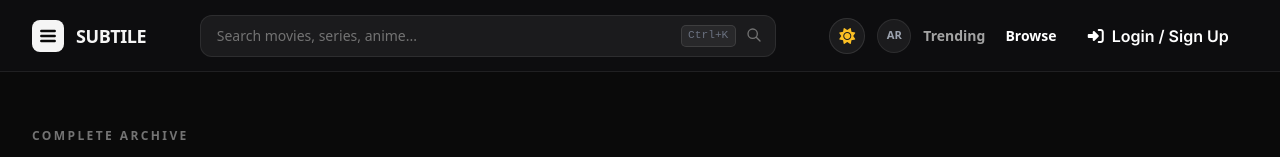
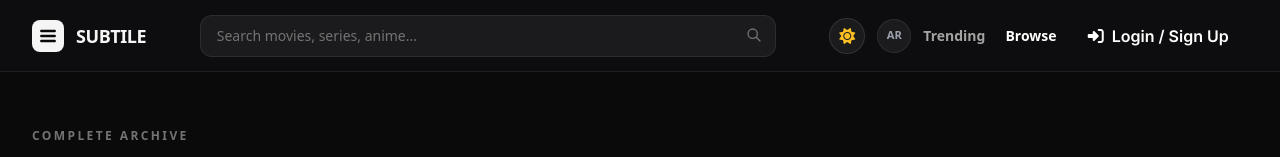
Before and after one commit to B7BE1/Subtile, a plain HTML site: page browse.html in a window 1280 px wide. Shown: the top 157 px of the page. Drawn offline with nearby package versions, Linux system fonts and the light colour scheme; no server answers.

Commit message:
fix: remove Ctrl+K hint from search inputs

```diff
--- a/browse.html
+++ b/browse.html
@@ -63,7 +63,6 @@
             <div class="flex-1 max-w-xl mx-4 relative">
                 <div class="relative">
                     <input type="text" id="catalogSearchInput" oninput="onCatalogSearch()" placeholder="Search movies, TV shows, anime..." autocomplete="off" data-i18n="searchPlaceholder" class="w-full bg-white/[0.06] border border-white/[0.08] rounded-xl py-2.5 ps-4 pe-16 text-sm focus:outline-none focus:border-white/25 focus:bg-white/[0.09] transition-all text-neutral-200 placeholder:text-neutral-500">
-                    <kbd style="position:absolute; right:2.5rem; top:50%; transform:translateY(-50%); background:rgba(255,255,255,0.06); border:1px solid rgba(255,255,255,0.1); border-radius:5px; padding:0.1rem 0.4rem; font-size:0.7rem; color:#6b7280; font-family:monospace; pointer-events:none;">Ctrl+K</kbd>
                     <svg class="absolute end-3.5 top-3 w-4 h-4 text-neutral-500 pointer-events-none" fill="none" stroke="currentColor" viewBox="0 0 24 24"><path stroke-linecap="round" stroke-linejoin="round" stroke-width="2" d="M21 21l-6-6m2-5a7 7 0 11-14 0 7 7 0 0114 0z"></path></svg>
                 </div>
                 <div id="browseSearchDropdown" class="search-suggestions"></div>
```
Also changed, not shown: index.html (+0 -1 lines).
